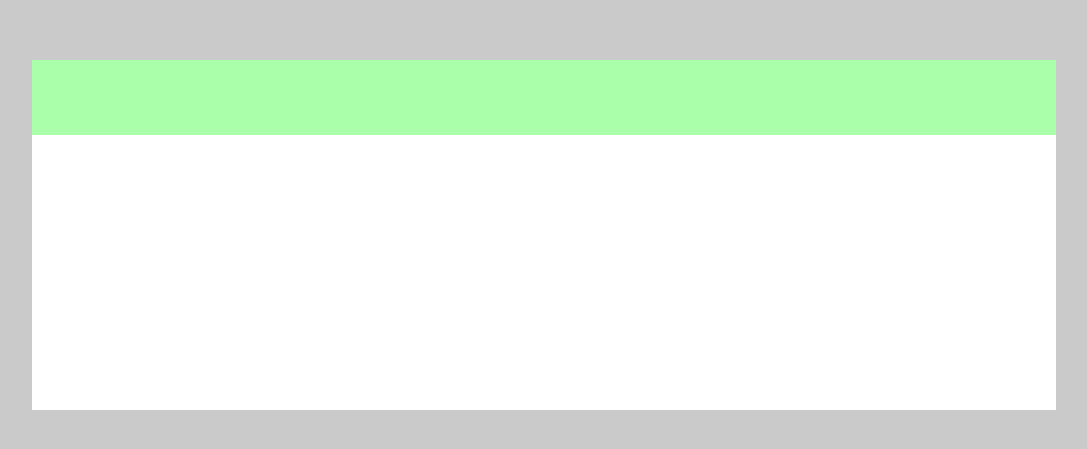
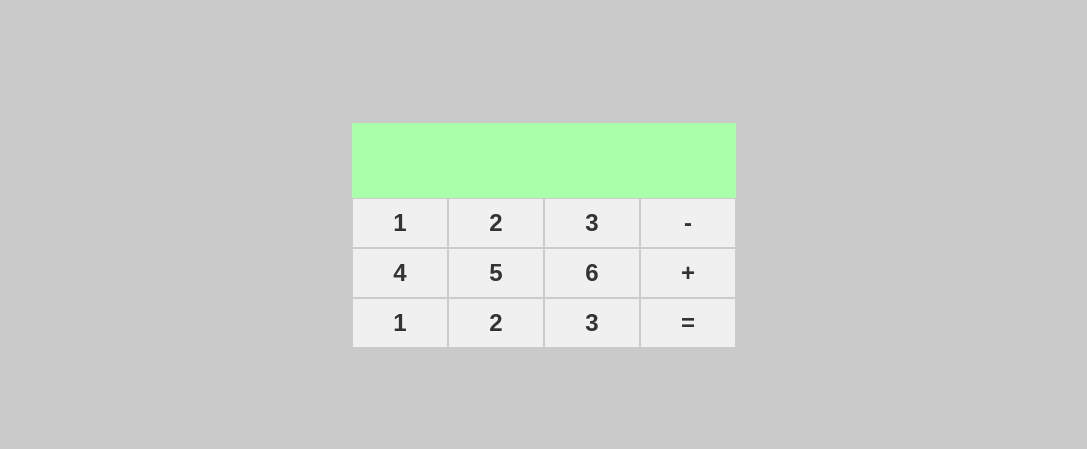
Before and after one commit to HiagoPaixao/formacao-react-developer, a React (Create React App) app in the folder Fundamentos React/Criando projeto REACT/desafio01-calculadora/: page / in a window 1280 px wide. Shown: the part 165-614 px from the top of the page, without its empty margins (96-1183 px from the left). Built offline with nearby package versions, Linux system fonts and the light colour scheme.

Commit message:
Criando os botões principais

```diff
--- a/Fundamentos React/Criando projeto REACT/desafio01-calculadora/src/App.js
+++ b/Fundamentos React/Criando projeto REACT/desafio01-calculadora/src/App.js
@@ -2,7 +2,7 @@
 import Input from './components/Input'
 import Button from './components/Button'
 
-import {Container, Content} from './styles'
+import {Container, Content, Row, Column} from './styles'
 
 const App = () => {
   return (
@@ -10,6 +10,24 @@ const App = () => {
       <Content>
         <Input>
         </Input>
+        <Row>
+          <Button label="1" onClick={1}/>
+          <Button label="2" onClick={1}/>
+          <Button label="3" onClick={1}/>
+          <Button label="-" onClick={1}/>
+        </Row>
+        <Row>
+          <Button label="4" onClick={1}/>
+          <Button label="5" onClick={1}/>
+          <Button label="6" onClick={1}/>
+          <Button label="+" onClick={1}/>
+        </Row>
+        <Row>
+          <Button label="1" onClick={1}/>
+          <Button label="2" onClick={1}/>
+          <Button label="3" onClick={1}/>
+          <Button label="=" onClick={1}/>
+        </Row>
 
       </Content>
     </Container>
--- a/Fundamentos React/Criando projeto REACT/desafio01-calculadora/src/components/Button/index.js
+++ b/Fundamentos React/Criando projeto REACT/desafio01-calculadora/src/components/Button/index.js
@@ -1,9 +1,10 @@
+import { ButtonContainer } from "./styles";
 
-const Button = () => {
+const Button = ({label, onClick}) => {
     return (
-      <div className="App">
-
-      </div>
+      <ButtonContainer onClick={onClick}>
+        {label}
+      </ButtonContainer>
     );
   }
 
--- a/Fundamentos React/Criando projeto REACT/desafio01-calculadora/src/components/Button/styles.js
+++ b/Fundamentos React/Criando projeto REACT/desafio01-calculadora/src/components/Button/styles.js
@@ -1 +1,11 @@
 import styled from 'styled-components';
+
+export const ButtonContainer = styled.button`
+    padding: 10px;
+    border: 1px solid #ccc;
+    background-color: #f0f0f0;
+    color: #333;
+    font-size: 24px;
+    font-weight: bold;
+    flex: 1;
+    `
--- a/Fundamentos React/Criando projeto REACT/desafio01-calculadora/src/styles.js
+++ b/Fundamentos React/Criando projeto REACT/desafio01-calculadora/src/styles.js
@@ -12,6 +12,19 @@ export const Container = styled.div`
 
 export const Content = styled.div`
     background-color: #fff;
-    width: 80%;
-    min-height: 350px;
+    width: 30%;
     `
+
+export const Row = styled.div`
+    display: flex;
+    flex-direction: row;
+    justify-content: space-between;
+    align-items: center;
+    `
+
+export const Column = styled.div`
+    display: flex;
+    flex-direction: column;
+    justify-content: space-between;
+    align-items: center;
+    `
```
